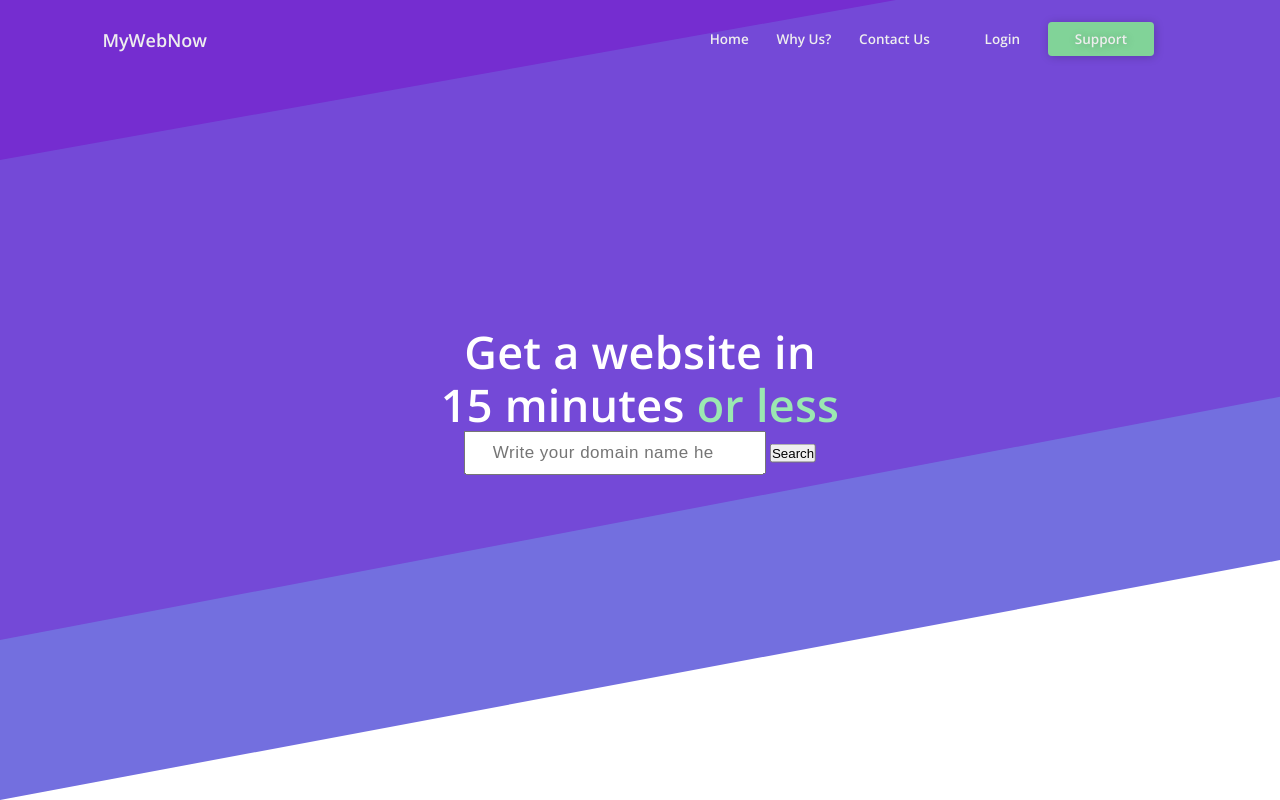
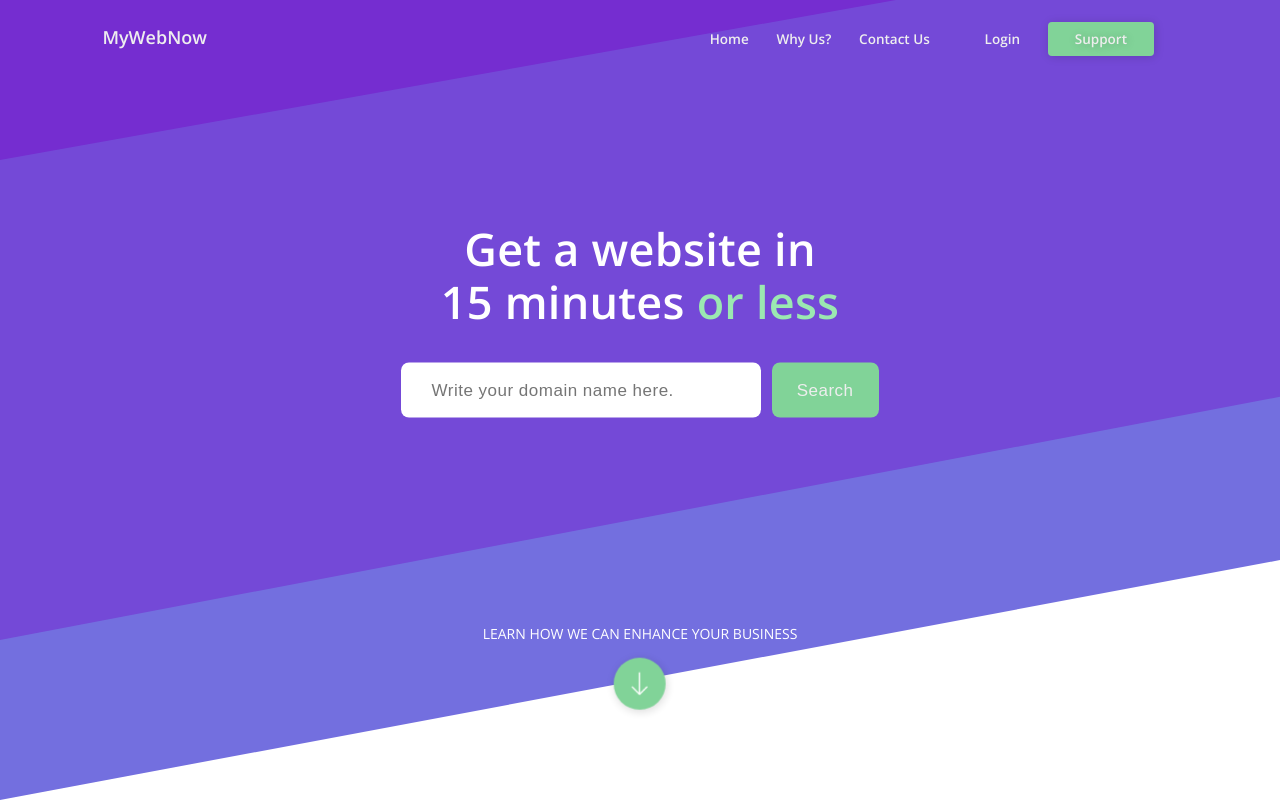
Before and after one commit to jeff-gosselin/thesis_proj, a PHP site: page / in a window 1280 px wide. Run offline with PHP 8.4, Linux system fonts and the light colour scheme.

Commit message:
finishing header

```diff
--- a/css/index_styles.css
+++ b/css/index_styles.css
@@ -19,7 +19,7 @@ body {
 /***** START: Hero Banner *****/
 .hero-logo {
 	position: absolute;
-	top: 24px;
+	top: 20.5px;
 	left: 8%;
 	z-index: 5;
 	color: #eee;
@@ -57,18 +57,23 @@ nav {
 	color: #eee;
 	font-size: 1.35rem;
 	text-shadow: rgba(0, 0, 0, .2) 1px 1px 10px;
-	box-shadow: rgba(0, 0, 0, .2) 1px 1px 10px;
+	box-shadow: rgba(0, 0, 0, .15) 1px 1px 10px;
 	background-color: rgb(129, 211, 152);
 	border: none;
 	border-radius: 4px;
+}
+
+.nav-list li a.nav-support:hover {
+	background-color: rgb(139, 221, 152);
 }
 /**/
 
 /* Hero Banner Content */
 .hero-content {
 	position: absolute;
-	top: 50%;
+	top: 40%;
 	left: 50%;
+	width: 100%;
 	text-align: center;
 	transform: translate(-50%, -50%);
 	z-index: 5;
@@ -86,18 +91,45 @@ nav {
 	color: rgb(155, 232, 177);
 }
 
+.hero-content form {
+	margin-top: 3.5rem;
+}
+
 .domain {
-	padding: 1rem 5rem 1rem 2.7rem;
+	padding: 1.75rem 8rem 1.75rem 3rem;
+	width: 360px;
 	color: #888;
 	font-size: 1.7rem;
 	letter-spacing: .05rem;
+	border-radius: 8px;
+	border: none;
 }
+
+.submit {
+	padding: 1.75rem 2.5rem;
+	margin-left: .6rem;
+	color: #eee;
+	background-color: rgb(129, 211, 152);
+	font-size: 1.7rem;
+	letter-spacing: .05rem;
+	border-radius: 8px;
+	border: none;
+	transition-duration: .25s;
+}
+
+.submit:hover {
+	text-shadow: rgba(0, 0, 0, .2) 1px 1px 10px;
+	background-color: rgb(139, 221, 152);
+	transition-duration: .25s;
+}
+
 /**/
 
 /* Hero Banner Background */
 .hero-wrapper {
 	position: relative;
 	height: 100vh;
+	/* min-height: 380px; */
 	background-size: cover;
 	background-color: rgb(115, 111, 223);
 	clip-path: polygon(0 0, 100% 0, 100% 70%, 0 100%);
@@ -121,4 +153,47 @@ nav {
 	clip-path: polygon(0 0, 70% 0, 70% 0%, 0 100%);
 	z-index: 2;
 }
+
+.arrow-down {
+	position: absolute;
+	bottom: 15%;
+	left: 50%;
+	text-align: center;
+	transform: translate(-50%, 39%);
+	z-index: 10;
+}
+
+.arrow-down h3 {
+	/* margin-top: 14rem; */
+	text-transform: uppercase;
+	color: #fff;
+	font-size: 1.4rem;
+	font-weight: 300;
+}
+
+.arrow {
+	height: 52px;
+	width: auto;
+	margin-top: 10px;
+	padding: 9px;
+	border-radius: 50%;
+	background-color: rgb(129, 211, 152);
+	box-shadow: rgba(0, 0, 0, .15) 1px 2px 10px;
+	animation-name: arrowBounce;
+	animation-duration: 2s;
+	animation-timing-function: cubic-bezier();
+	animation-iteration-count: infinite;
+
+}
+
+.arrow:hover {
+	background-color: rgb(139, 221, 152);
+	transition-duration: .25s;
+}
+
+@keyframes arrowBounce {
+	0% {transform: translateY(14px);}
+	50% {transform: translateY(0px);}
+	100% {transform: translateY(14px);}
+}
 /***** END: Hero Banner *****/
--- a/index.html
+++ b/index.html
@@ -29,8 +29,8 @@
 					<input class="domain" type="text" name="domain" placeholder="Write your domain name here.">
 					<input class="submit" type="submit" name="submit" value="Search">
 				</form>
+			</div>
 
-			</div>
 
 			<div class="hero-middle">
 				<div class="hero-top">
@@ -38,5 +38,10 @@
 			</div>
 		</header>
 
+		<div class="arrow-down">
+			<h3>Learn how we can enhance your business</h3>
+			<a href="#"><img class="arrow" src="images/down.png" /></a>
+		</div>
+
 	</body>
 </html>
```
Also changed, not shown: images/down.png (added).
